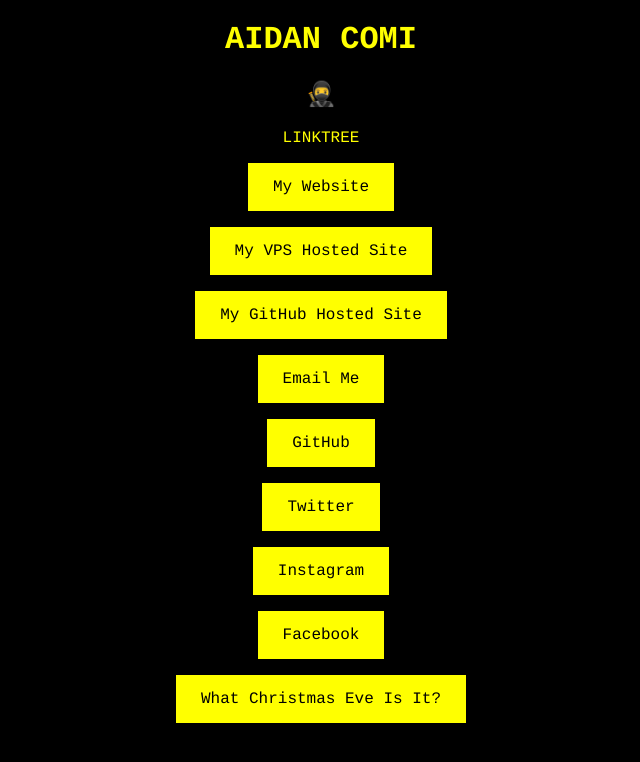
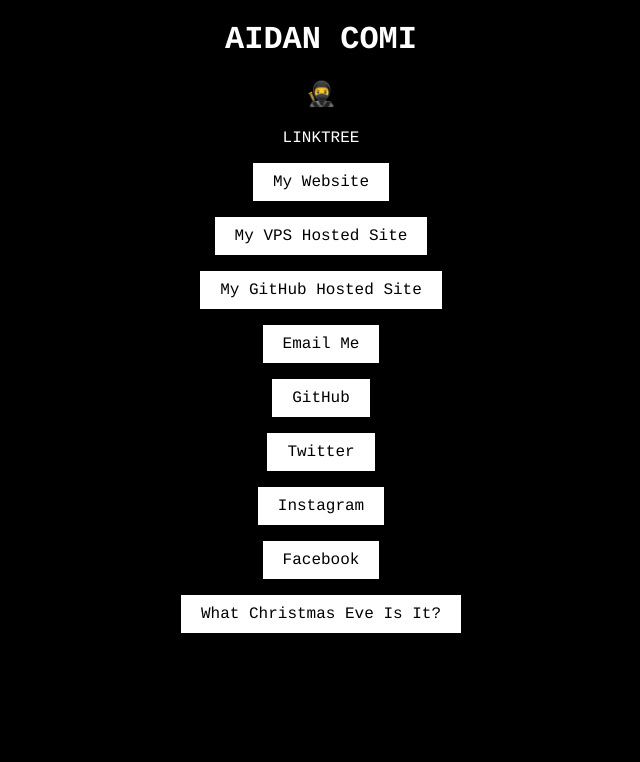
Before and after one commit to aidancomi/aidancomi.github.io, a Jekyll site: the page linktree.html, which Jekyll copies as it is, in a window 1280 px wide. Shown: the top 762 px of the page, without its empty margins (319-959 px from the left). Built offline with Jekyll 4.4.1, drawn with Linux system fonts in a browser that asks for light colours.

Commit message:
Update linktree.html

```diff
--- a/linktree.html
+++ b/linktree.html
@@ -22,23 +22,23 @@
 <body>
 <style>
 a.button:link, a.button:visited{
-  background-color: #FFFF00;
+  background-color: #FFFFFF;
   color: black;
-  padding: 15px 25px;
+  padding: 10px 20px;
   text-align: center;
   text-decoration: none;
   display: inline-block;
   }
 
 a.headerlink:link,a.headerlink:visited {
- color: yellow;
+ color: white;
  text-decoration: none;
   }
 
 
 </style>
 
-<body style="background-color:black;font-family:courier,arial,helvetica;color:yellow;">
+<body style="background-color:black;font-family:courier,arial,helvetica;color:white;">
 
 
 <center>
```
